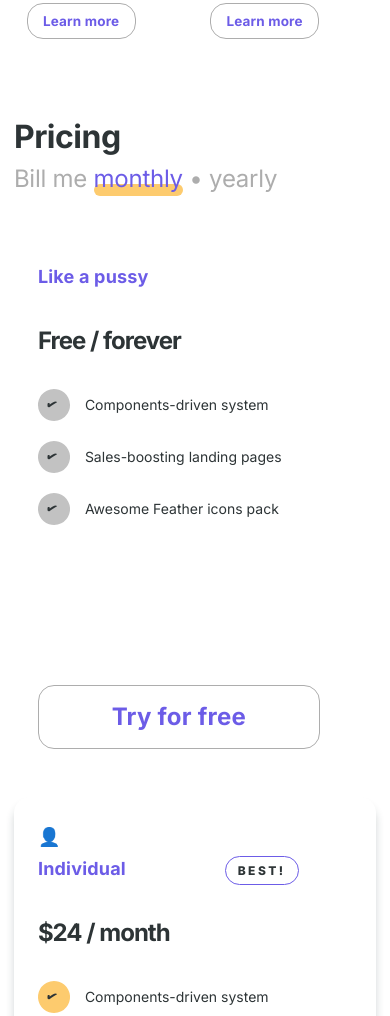
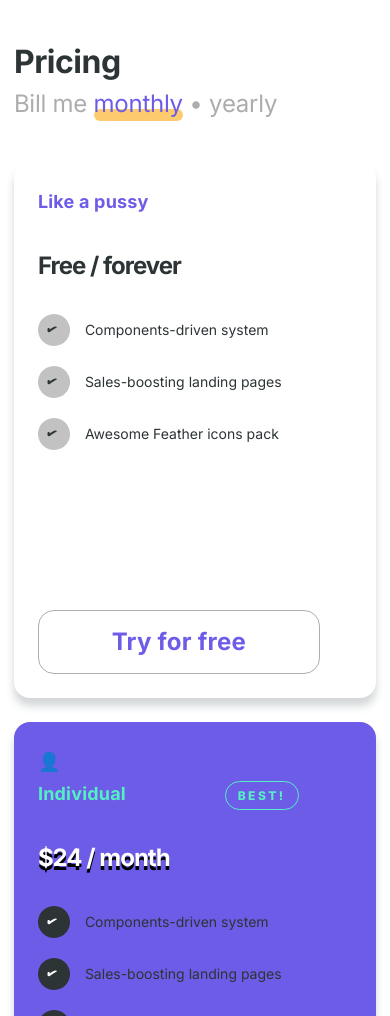
Before and after one commit to nikita-shpikin/grid_layout, a plain HTML site: page index.html in a window 390 px wide. Shown: the part 2126-3142 px from the top of the page. Drawn offline with Linux system fonts and the light colour scheme.

Commit message:
отредактировал css файлы

```diff
--- a/style.css
+++ b/style.css
@@ -539,7 +539,7 @@ body * {
 	position: relative;
 	border-radius: 16px;
 	background-color: var(--colorContent);
-	transition: box-shadow ease-in 0.4s;
+	transition: all ease-in 0.4s;
 	display: grid;
 	place-content: space-between;
 	height: 536px;
@@ -917,11 +917,53 @@ body * {
 		margin-top: 0;
 	}
 
+	.affordable__item {
+		box-shadow: 0px 8px 8px 0px rgba(30, 50, 56, 0.2);
+	}
+
+	.affordable__item_active {
+		background-color: var(--colorActive);
+	}
+
+	.affordable__item::before {
+		display: none;
+	}
+
+	.affordable__item_active h4 {
+		color: var(--colorHighlightAfter);
+	}
+
+	.affordable__item_active h4:nth-last-child(n + 1)::after {
+		color: var(--colorHighlightAfter);
+		border-color: var(--colorHighlightAfter);
+	}
+
+	.affordable__item_active strong {
+		color: var(--colorContent);
+		text-shadow: 0px 4px 0px #000000;
+	}
+
+	.affordable__item_active:nth-last-child(n + 1) li:before {
+		background-color: var(--mainColorText);
+		color: var(--colorContent);
+	}
+
+	.affordable__item_active a {
+		background-color: var(--colorContent);
+		color: var(--mainColorText);
+	}
+
+	.affordable__item_active a:hover {
+		background-color: var(--mainColorText);
+		color: var(--colorContent);
+	}
+
 	.footer {
 		grid-template:
 			'. .'
 			'info info';
 	}
+
 	.footer > dl:nth-child(2) {
 		align-self: center;
 	}
@@ -1167,10 +1209,6 @@ body * {
 		color: var(--colorActive);
 	}
 
-	.designs__content {
-		padding: 0 11px;
-	}
-
 	.designs__item img {
 		border-radius: 12px;
 	}
```
